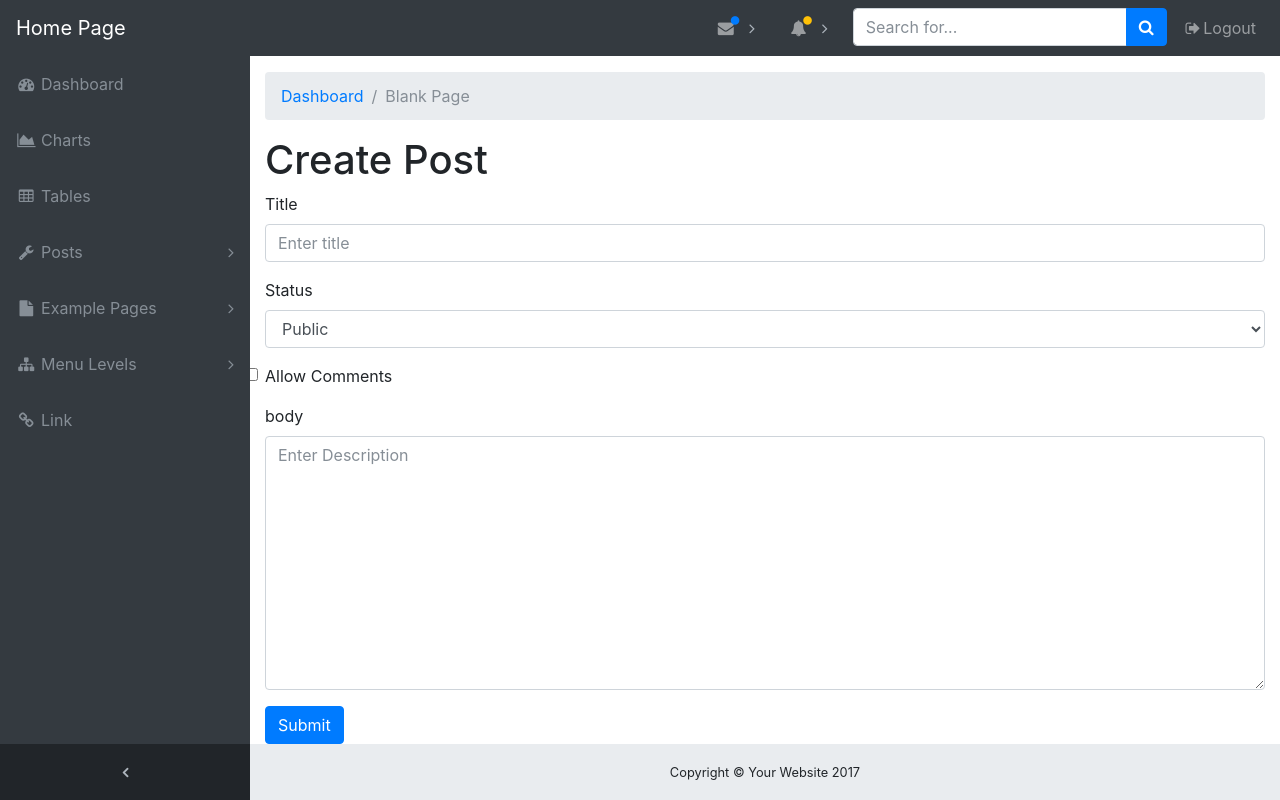
After one commit to lvm3632/CMS, a Node server app: page /admin/posts/create in a window 1280 px wide. The commit adds this page. Run offline with Node 20, Linux system fonts and the light colour scheme; some libraries are stand-ins or nearby versions.

Commit message:
Schema mongoose and Create Post

```diff
--- a/app.js
+++ b/app.js
@@ -1,8 +1,18 @@
 const express = require("express");
 const app = express();
 const path = require("path");
+const exphbs = require("express-handlebars");
+const mongoose = require("mongoose");
+const bodyParser = require("body-parser");
 
-const exphbs = require("express-handlebars");
+mongoose.Promise = global.Promise;
+
+mongoose
+  .connect("mongodb://localhost:27017/cms")
+  .then((db) => {
+    console.log("Mongo connected");
+  })
+  .catch((error) => console.log(error));
 
 app.use(express.static(path.join(__dirname, "public")));
 
@@ -11,15 +21,20 @@ app.use(express.static(path.join(__dirname, "public")));
 app.engine("handlebars", exphbs({ defaultLayout: "home" }));
 app.set("view engine", "handlebars");
 
+// Body Parser
+app.use(bodyParser.urlencoded({ extended: true }));
+app.use(bodyParser.json());
+
 // Load Routes
 
 const home = require("./routes/home/index");
 const admin = require("./routes/admin/index");
-
+const posts = require("./routes/admin/posts");
 // Use Routes
 
 app.use("/", home);
 app.use("/admin", admin);
+app.use("/admin/posts", posts);
 
 app.listen(4500, () => {
   console.log(`listening on port 4500`);
--- a/package.json
+++ b/package.json
@@ -20,7 +20,9 @@
   },
   "homepage": "https://github.com/lvm3632/CMS#readme",
   "dependencies": {
+    "body-parser": "^1.19.0",
     "express": "^4.17.1",
-    "express-handlebars": "^5.2.0"
+    "express-handlebars": "^5.2.0",
+    "mongoose": "^5.11.8"
   }
 }
--- a/routes/admin/index.js
+++ b/routes/admin/index.js
@@ -11,8 +11,8 @@ router.get("/", (req, res) => {
   res.render("admin/index");
 });
 
-router.get("/dashboard", (req, res) => {
+/*router.get("/dashboard", (req, res) => {
   res.render("admin/dashboard");
-});
+});*/
 
 module.exports = router;
--- /dev/null
+++ b/routes/admin/posts.js
@@ -0,0 +1,47 @@
+const express = require("express");
+const router = express.Router();
+const Post = require("../../models/Post");
+
+router.all("/*", (req, res, next) => {
+  req.app.locals.layout = "admin";
+
+  next();
+});
+
+router.get("/", (req, res) => {
+  res.send("IT works");
+});
+
+router.get("/create", (req, res) => {
+  res.render("admin/posts/create");
+});
+
+router.post("/create", (req, res) => {
+  let allowComments = true;
+
+  req.body.allowComments === true
+    ? (allowComments = true)
+    : (allowComments = false);
+
+  const newPost = new Post({
+    title: req.body.title,
+    status: req.body.status,
+    allowComments: allowComments,
+    body: req.body.body,
+  });
+
+  newPost
+    .save()
+    .then((savedPost) => {
+      console.log(savedPost);
+      res.redirect("/admin/posts");
+    })
+    .catch((error) => {
+      console.log(error);
+      console.log("couldn't save post");
+    });
+
+  console.log(req.body);
+});
+
+module.exports = router;
--- a/views/admin/dashboard.handlebars
+++ /dev/null
@@ -1 +0,0 @@
-<h1>Dashboard</h1>
--- /dev/null
+++ b/views/admin/posts/create.handlebars
@@ -0,0 +1,33 @@
+<h1>Create Post</h1>
+
+<form action="/admin/posts/create" method="post">
+ <div class="form-group">
+  <label for="title">Title</label>
+  <input name="title" type="text" class="form-control" id="title" placeholder="Enter title">
+ </div>
+
+ <div class="form-group">
+  <label for="title">Status</label>
+  <select name="status" id="status" class="form-control">
+   <option value="public">Public</option>
+   <option value="private">Private</option>
+   <option value="draft">Draft</option>
+  </select>
+ </div>
+
+ <div class="form-check">
+  <label for="allowComments">
+   <input name="allowComments" type="checkbox" class="form-check-input" id="allowComments">
+   Allow Comments
+  </label>
+ </div>
+
+ <div class="form-group">
+  <label for="body">body</label>
+  <textarea name="body" cols="30" rows="10" class="form-control" id="body" placeholder="Enter Description"></textarea>
+ </div>
+
+
+ <button type="submit" class="btn btn-primary">Submit</button>
+
+</form>
--- /dev/null
+++ b/views/admin/posts/index.handlebars
@@ -0,0 +1 @@
+<h1>All posts</h1>
--- a/views/partials/admin/admin-side-nav.handlebars
+++ b/views/partials/admin/admin-side-nav.handlebars
@@ -1,6 +1,6 @@
 <ul class="navbar-nav navbar-sidenav" id="exampleAccordion">
  <li class="nav-item" data-toggle="tooltip" data-placement="right" title="Dashboard">
-  <a class="nav-link" href="/admin/dashboard">
+  <a class="nav-link" href="/admin">
    <i class="fa fa-fw fa-dashboard"></i>
    <span class="nav-link-text">Dashboard</span>
   </a>
@@ -18,17 +18,17 @@
   </a>
  </li>
  <li class="nav-item" data-toggle="tooltip" data-placement="right" title="Components">
-  <a class="nav-link nav-link-collapse collapsed" data-toggle="collapse" href="#collapseComponents"
+  <a class="nav-link nav-link-collapse collapsed" data-toggle="collapse" href="#collapsePosts"
    data-parent="#exampleAccordion">
    <i class="fa fa-fw fa-wrench"></i>
-   <span class="nav-link-text">Components</span>
+   <span class="nav-link-text">Posts</span>
   </a>
-  <ul class="sidenav-second-level collapse" id="collapseComponents">
+  <ul class="sidenav-second-level collapse" id="collapsePosts">
    <li>
-    <a href="navbar.html">Navbar</a>
+    <a href="/admin/posts">All Posts</a>
    </li>
    <li>
-    <a href="cards.html">Cards</a>
+    <a href="/admin/posts/create">Create Post</a>
    </li>
   </ul>
  </li>
```
Also changed, not shown: models/Post.js (added, +27 -0 lines), views/layouts/admin.handlebars (+12 -6 lines), 1 other file.
